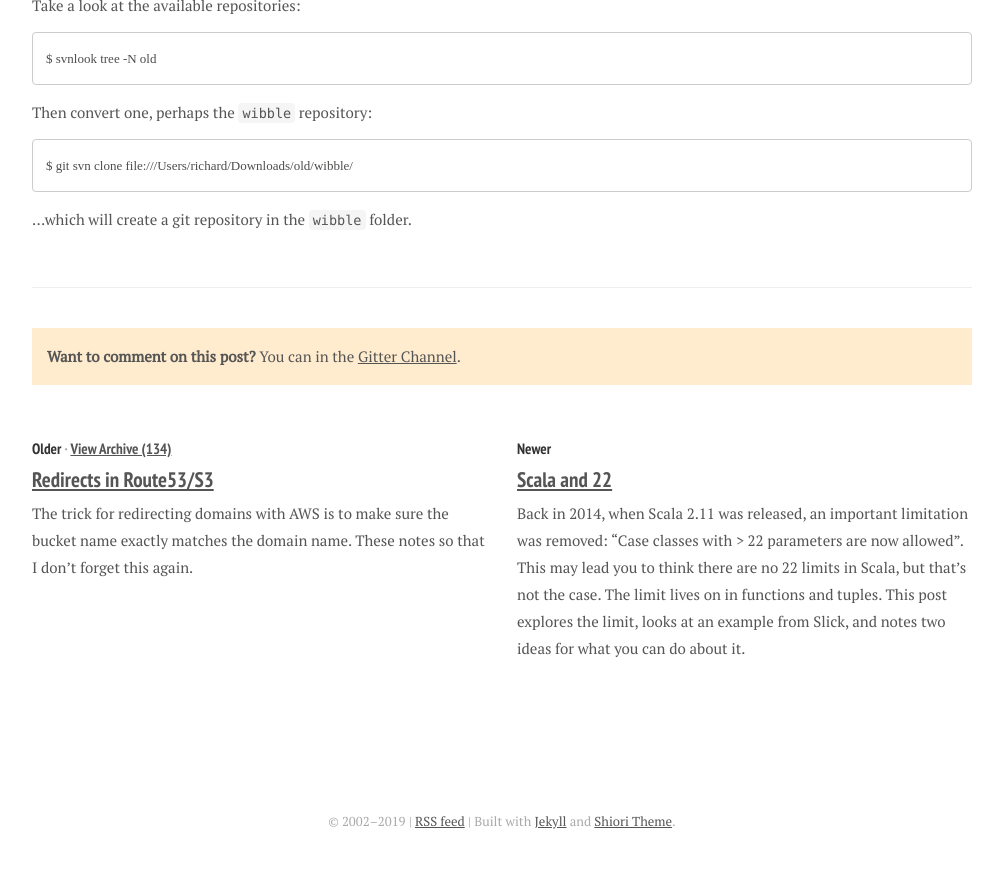
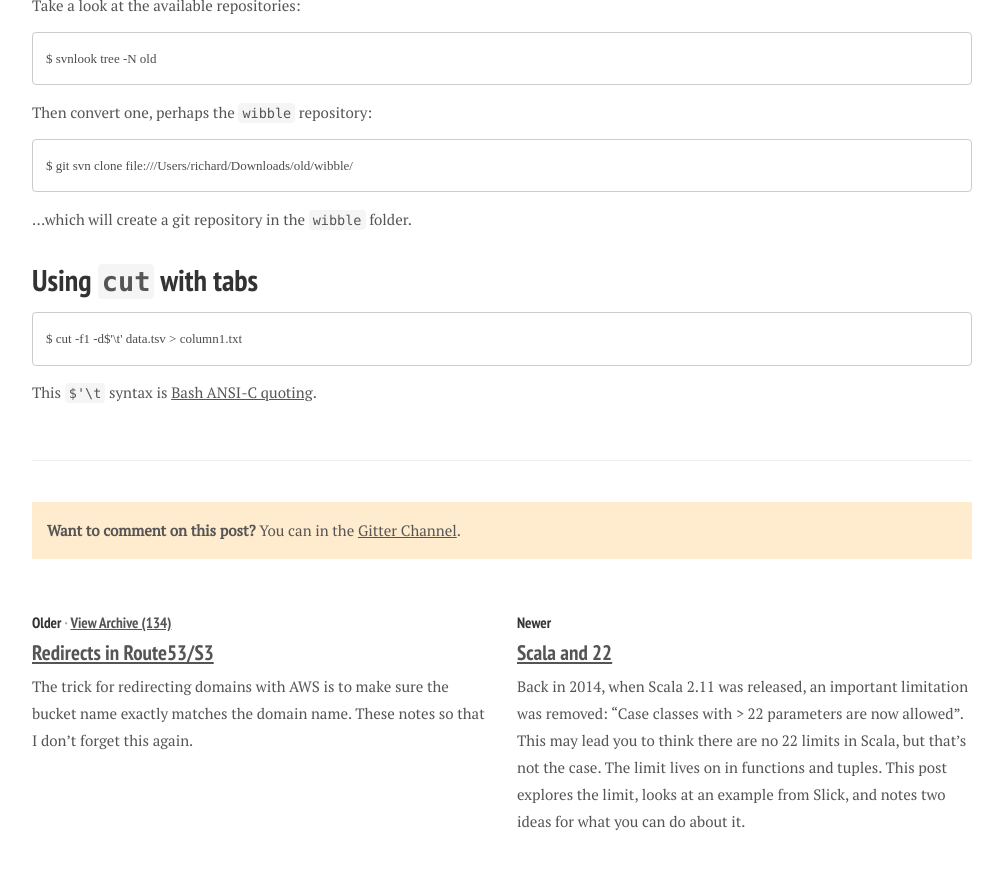
Before and after one commit to d6y/richard.dallaway.com, a Jekyll site: the page built from _posts/2016-10-08-bash.md, in a window 1280 px wide and 900 px high, scrolled down 3520 px, cut to the strip 0-870 px from the top of the window. Shown: the whole strip, without its empty margins (138-1141 px from the left). Built offline with Jekyll 4.4.1, drawn with Linux system fonts in a browser that asks for light colours; nearby versions of some CDN libraries; some web fonts are replaced.

Commit message:
add note on tab escapes as argument to cut

````diff
--- a/_posts/2016-10-08-bash.md
+++ b/_posts/2016-10-08-bash.md
@@ -155,3 +155,11 @@ $ git svn clone file:///Users/richard/Downloads/old/wibble/
 ```
 
 ...which will create a git repository in the `wibble` folder.
+
+# Using `cut` with tabs
+
+```
+$ cut -f1 -d$'\t' data.tsv > column1.txt
+```
+
+This `$'\t` syntax is [Bash ANSI-C quoting](https://www.gnu.org/software/bash/manual/html_node/ANSI_002dC-Quoting.html).
````
